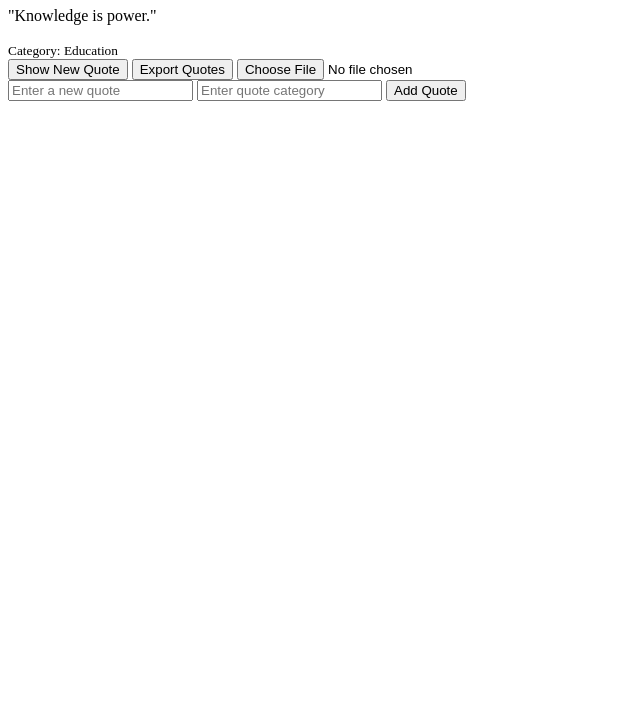
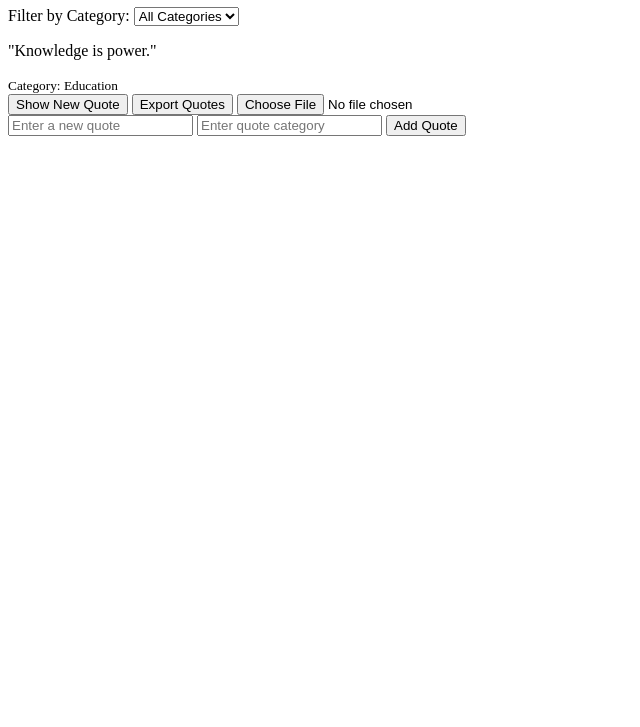
Before and after one commit to Vincidax/alx_fe_javascript, a plain HTML site: page dom-manipulation/index.html in a window 1280 px wide. Shown: the part 73-800 px from the top of the page, without its empty margins (0-640 px from the left). Drawn offline with Linux system fonts and the light colour scheme.

Commit message:
updating script.js with filters

```diff
--- a/dom-manipulation/index.html
+++ b/dom-manipulation/index.html
@@ -7,6 +7,13 @@
 </head>
 <body>
   <h1>Dynamic Quote Generator</h1>
+
+  <div>
+    <label for="categoryFilter">Filter by Category:</label>
+    <select id="categoryFilter" onchange="filterQuotes()">
+      <option value="all">All Categories</option>
+    </select>
+  </div>
 
   <div id="quoteDisplay"></div>
 
--- a/dom-manipulation/script.js
+++ b/dom-manipulation/script.js
@@ -15,6 +15,7 @@ const newQuoteBtn = document.getElementById("newQuote");
 const addQuoteBtn = document.getElementById("addQuoteBtn");
 const newQuoteText = document.getElementById("newQuoteText");
 const newQuoteCategory = document.getElementById("newQuoteCategory");
+const categoryFilter = document.getElementById("categoryFilter");
 
 // --------------------
 // LOCAL STORAGE
@@ -30,6 +31,18 @@ function loadQuotes() {
   }
 }
 
+// Save last selected filter
+function saveLastFilter(category) {
+  localStorage.setItem("lastCategoryFilter", category);
+}
+
+function loadLastFilter() {
+  const lastFilter = localStorage.getItem("lastCategoryFilter");
+  if (lastFilter) {
+    categoryFilter.value = lastFilter;
+  }
+}
+
 // --------------------
 // SESSION STORAGE
 // --------------------
@@ -38,11 +51,43 @@ function saveLastViewedQuote(quote) {
 }
 
 // --------------------
-// REQUIRED FUNCTION
+// Populate Categories
+// --------------------
+function populateCategories() {
+  const uniqueCategories = [...new Set(quotes.map(q => q.category))];
+
+  // Clear existing options except "All Categories"
+  categoryFilter.innerHTML = '<option value="all">All Categories</option>';
+
+  uniqueCategories.forEach(cat => {
+    const option = document.createElement("option");
+    option.value = cat;
+    option.textContent = cat;
+    categoryFilter.appendChild(option);
+  });
+
+  loadLastFilter(); // Restore last selected filter
+}
+
+// --------------------
+// Show Random Quote
 // --------------------
 function showRandomQuote() {
-  const randomIndex = Math.floor(Math.random() * quotes.length);
-  const quote = quotes[randomIndex];
+  let filteredQuotes = quotes;
+
+  // Filter by selected category
+  const selectedCategory = categoryFilter.value;
+  if (selectedCategory && selectedCategory !== "all") {
+    filteredQuotes = quotes.filter(q => q.category === selectedCategory);
+  }
+
+  if (filteredQuotes.length === 0) {
+    quoteDisplay.innerHTML = "<p>No quotes found for this category.</p>";
+    return;
+  }
+
+  const randomIndex = Math.floor(Math.random() * filteredQuotes.length);
+  const quote = filteredQuotes[randomIndex];
 
   quoteDisplay.innerHTML = `
     <p>"${quote.text}"</p>
@@ -53,15 +98,15 @@ function showRandomQuote() {
 }
 
 // --------------------
-// ADDQUOTEFORM  FUNCTION
+// Filter Quotes
 // --------------------
-function createAddQuoteForm() {
-  // Form already exists in HTML
-  addQuoteBtn.addEventListener("click", addQuote);
+function filterQuotes() {
+  saveLastFilter(categoryFilter.value); // Save last selected filter
+  showRandomQuote();
 }
 
 // --------------------
-// ADDQUOTE FUNCTION
+// Add Quote
 // --------------------
 function addQuote() {
   const text = newQuoteText.value.trim();
@@ -76,10 +121,13 @@ function addQuote() {
   quotes.push(newQuote);
   saveQuotes();
 
+  // Update categories dropdown if new category is introduced
+  populateCategories();
+
   newQuoteText.value = "";
   newQuoteCategory.value = "";
 
-  // DOM manipulation (explicit)
+  // DOM feedback
   const msg = document.createElement("div");
   msg.textContent = "Quote added!";
   quoteDisplay.appendChild(msg);
@@ -126,7 +174,10 @@ function importFromJsonFile(event) {
       }
 
       quotes.push(...importedQuotes);
-      localStorage.setItem("quotes", JSON.stringify(quotes));
+      saveQuotes();
+
+      // Update categories dynamically
+      populateCategories();
 
       alert("Quotes imported successfully!");
       showRandomQuote();
@@ -138,15 +189,15 @@ function importFromJsonFile(event) {
   reader.readAsText(file);
 }
 
+// --------------------
+// Event Listeners
+// --------------------
+newQuoteBtn.addEventListener("click", showRandomQuote);
+addQuoteBtn.addEventListener("click", addQuote);
 
 // --------------------
-// EVENT LISTENERS
-// --------------------
-newQuoteBtn.addEventListener("click", showRandomQuote);
-
-// --------------------
-// INITIAL LOAD
+// Initial Load
 // --------------------
 loadQuotes();
-createAddQuoteForm();
+populateCategories();
 showRandomQuote();
```
